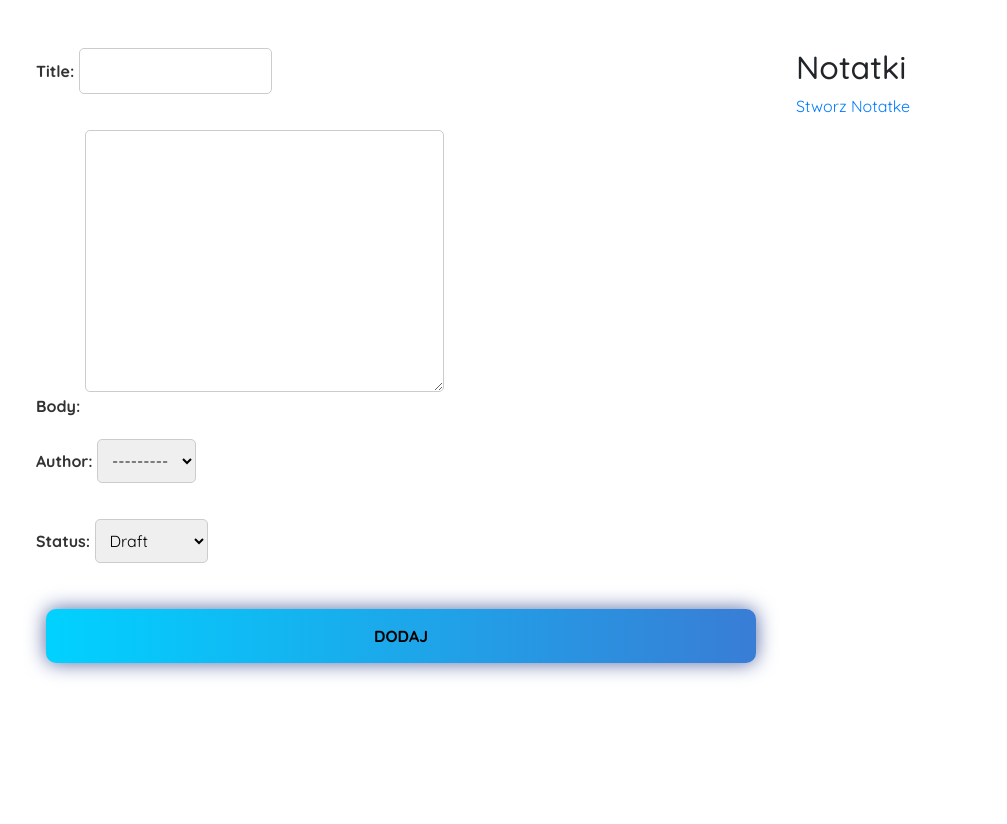
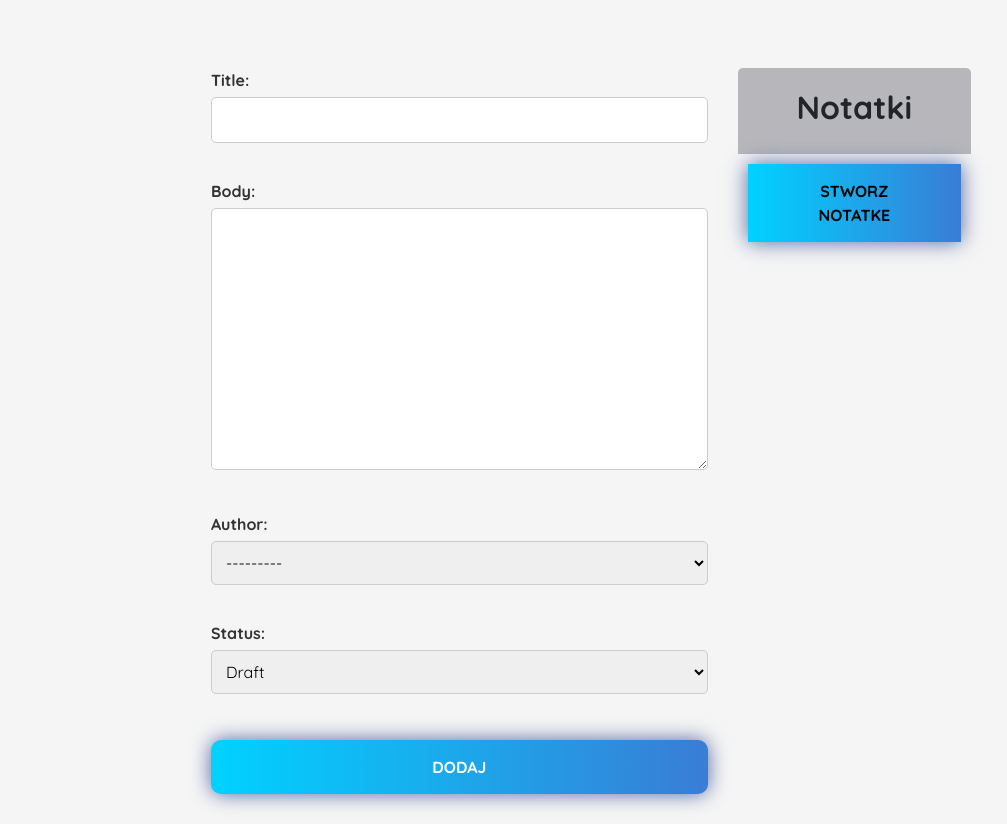
Before and after one commit to MrFajFel/Projekt, a Django app: page /note/create/ in a window 1280 px wide. Shown: the whole page, without its empty margins (49-1056 px from the left). Before the commit the page ends 677 px from the top, so only its background shows below. Run offline with Django 5.2, Linux system fonts and the light colour scheme; data comes from the database, SQL or seed files in the repository; both versions use the stored data as it was after the commit; some libraries are stand-ins or nearby versions.

Commit message:
Prawie wszystko zzrobione :>

```diff
--- a/aplikacja/static/css/form.css
+++ b/aplikacja/static/css/form.css
@@ -1,5 +1,4 @@
 @import url('https://fonts.googleapis.com/css2?family=Lora:ital,wght@0,400..700;1,400..700&family=Quicksand:wght@663&display=swap');
-
 
 * {
   margin: 0;
@@ -11,8 +10,21 @@
   font-weight: 400;
 }
 
+body {
+    background-color: #f5f5f5;
+    display: flex;
+    justify-content: center;
+    align-items: center;
+    height: 100vh;
+    margin: 0;
+}
 
-
+.container {
+    width: 100%;
+    max-width: 800px;
+    padding: 20px;
+    margin: auto;
+}
 
 .form-container {
     background-color: #fff;
@@ -20,7 +32,9 @@
     border-radius: 10px;
     box-shadow: 0 0 20px rgba(0, 0, 0, 0.1);
     transition: box-shadow 0.3s ease;
-    width: 500px;
+    width: 100%;
+    max-width: 600px;
+    margin: auto;
 }
 
 .form-container:hover {
@@ -37,7 +51,6 @@
     margin-bottom: 5px;
     color: #333;
 }
-
 input[type="text"],
 textarea,
 select {
@@ -46,6 +59,8 @@
     border: 1px solid #ccc;
     border-radius: 5px;
     transition: border-color 0.3s ease, box-shadow 0.3s ease;
+    width: 100%;
+    box-sizing: border-box;
 }
 
 input[type="text"]:focus,
@@ -56,24 +71,32 @@
     outline: none;
 }
 
-#dodaj {
-    background-image: linear-gradient(to right, #00d2ff 0%, #3a7bd5  51%, #00d2ff  100%);
-    margin: 10px;
+button {
+    background-image: linear-gradient(to right, #00d2ff 0%, #3a7bd5 51%, #00d2ff 100%);
+    margin: 10px 0;
     padding: 15px 45px;
     text-align: center;
     text-transform: uppercase;
     transition: 0.5s;
     background-size: 200% auto;
-    color: black;
+    color: white;
     font-weight: bold;
     box-shadow: 0 0 20px #5366a3;
     display: block;
     border: none;
     border-radius: 10px;
+    cursor: pointer;
+    width: 100%;
+    box-sizing: border-box;
 }
 
-  #dodaj:hover {
-    background-position: right center; /* change the direction of the change here */
+button:hover {
+    background-position: right center;
     color: #fff;
     text-decoration: none;
+    transform: scale(1.05);
 }
+
+button:active {
+    transform: scale(0.95);
+}
--- a/aplikacja/static/css/index.css
+++ b/aplikacja/static/css/index.css
@@ -24,7 +24,7 @@
 }
 
 
-.notatniki {
+#Notatka {
     margin-bottom: 20px;
     border: 1px solid black;
     border-radius: 5px;
@@ -34,20 +34,21 @@
     transition: box-shadow 0.5s ease; /* Add transition for smooth shadow changes */
 }
 
-.notatniki:hover {
+#Notatka:hover {
     box-shadow: 4px 4px 0 0 rgb(160, 158, 158); /* Adjust shadow on hover */
 }
-.notatniki a{
+#Notatka a{
     text-decoration: none;
     transition: 0.5s;
     color: white;
 }
 
-.notatniki a:hover{
+#Notatka a:hover{
     color: gray;
 }
 
-.notatniki h2 {
+#Notatka h2 {
+    font-size: large;
     margin-bottom: 7px;
     background-color: black;
     width: 120px;
@@ -59,7 +60,7 @@
     transition: right 0.5s ease; /* Add transition for smooth movement */
 }
 
-.notatniki h2:hover {
+#Notatka h2:hover {
     right: 60px; /* Adjust the right property to move left on hover */
 }
 
@@ -78,7 +79,7 @@
     font-weight: bolder;
 }
 
-.edit {
+.create {
     background-image: linear-gradient(to right, #00d2ff 0%, #3a7bd5  51%, #00d2ff  100%);
     margin: 10px;
     padding: 15px 45px;
@@ -91,9 +92,10 @@
     box-shadow: 0 0 20px #5366a3;
     display: block;
     border: none;
+
   }
 
-  .edit:hover {
+  .create:hover {
     background-position: right center; /* change the direction of the change here */
     color: #fff;
     text-decoration: none;
--- a/aplikacja/static/css/notatka.css
+++ b/aplikacja/static/css/notatka.css
@@ -10,19 +10,6 @@
     font-weight: bolder;
     font-weight: 400;
   }
-
-.Notatka-Main{
-    display: flex;
-    justify-content: center;
-    column-gap: 200px;
-    margin-top: 100px;
-}
-
-.container h1{
-    margin-bottom: 25px;
-    font-weight: bolder;
-}
-
 
 .notatniki {
     margin-bottom: 20px;
@@ -37,7 +24,7 @@
     color: black;
 }
 
-.notatniki h2 {
+.notatniki h1 {
     margin-bottom: 7px;
     position: relative;
     font-weight: bolder;
@@ -48,13 +35,13 @@
     border-top-right-radius: 5px;
 }
 
-.text-notatki{
+#text-notatki{
     background-color: rgb(183, 183, 187);
     padding: 15px;
     height: auto;
 }
 
-.text{
+#text{
     font-weight: bold;
 }
 
@@ -81,7 +68,6 @@
     font-weight: bold;
     box-shadow: 0 0 20px #5366a3;
     display: block;
-    border: none;
 
   }
 
--- a/aplikacja/templates/base.html
+++ b/aplikacja/templates/base.html
@@ -5,14 +5,11 @@
     <meta charset="UTF-8">
     <meta name="viewport" content="width=device-width, initial-scale=1, shrink-to-fit=no">
     <title>{% block title %}{% endblock %}</title>
-{#    <link href="{% static 'css/index.css' %}" rel="stylesheet">#}
-{#    <link href="{% static 'css/form.css' %}" rel="stylesheet">#}
-{#    <link href="{% static 'css/notatka.css' %}" rel="stylesheet">#}
+    <link href="{% static 'css/index.css' %}" rel="stylesheet">
+    <link href="{% static 'css/notatka.css' %}" rel="stylesheet">
     <link href="https://stackpath.bootstrapcdn.com/bootstrap/4.5.2/css/bootstrap.min.css" rel="stylesheet">
     <link href="https://fonts.googleapis.com/css2?family=Lora:ital,wght@0,400..700;1,400..700&family=Quicksand:wght@300..700&display=swap" rel="stylesheet">
-  <!-- Animacje -->
     <script src="https://unpkg.com/scrollreveal"></script>
-  <!-- Animacje -->
 </head>
 <body>
     <div class="container mt-5">
@@ -22,8 +19,10 @@
                 {% endblock %}
             </div>
             <div id="sidebar" class="col-md-4">
-                <h2>Notatki</h2>
-                <a href="/note/create">Stworz Notatke</a>
+                <div class="back">
+                     <h2>Notatki</h2>
+                </div>
+                <a class="create" href="/note/create">Stworz Notatke</a>
             </div>
         </div>
     </div>
--- a/aplikacja/urls.py
+++ b/aplikacja/urls.py
@@ -15,5 +15,5 @@
          views.note_detail,
          name='note_detail'),
     path('create/', views.create_note, name='create'),
-    # path('edit/<int:note_id>', views.edit_note, name='edit_note'),
+    path('edit/<int:note_id>', views.edit_note, name='edit_note'),
 ]
--- a/aplikacja/views.py
+++ b/aplikacja/views.py
@@ -40,8 +40,8 @@
     return render(request, 'Strony/create.html', {'form': form})
 
 
-def edit_note(request, noteid):
-    note = get_object_or_404(Notatka, pk=noteid)
+def edit_note(request, note_id):
+    note = get_object_or_404(Notatka, pk=note_id)
     if request.method == 'POST':
         form = NotatkaForm(request.POST, instance=note)
         if form.is_valid():
@@ -50,4 +50,4 @@
                             day=note.created.strftime('%d'))
     else:
         form = NotatkaForm(instance=note)
-    return render(request, 'Strony/edit.html', {'form': form})
+    return render(request, 'Strony/edit.html', {'form': form,'note':note})
```
Also changed, not shown: aplikacja/templates/Strony/edit.html (+14 -11 lines), aplikacja/templates/post/detail.html (+14 -6 lines), aplikacja/templates/post/list.html (+20 -7 lines), db.sqlite3. Lines whose indentation alone changed are shown as unchanged.
